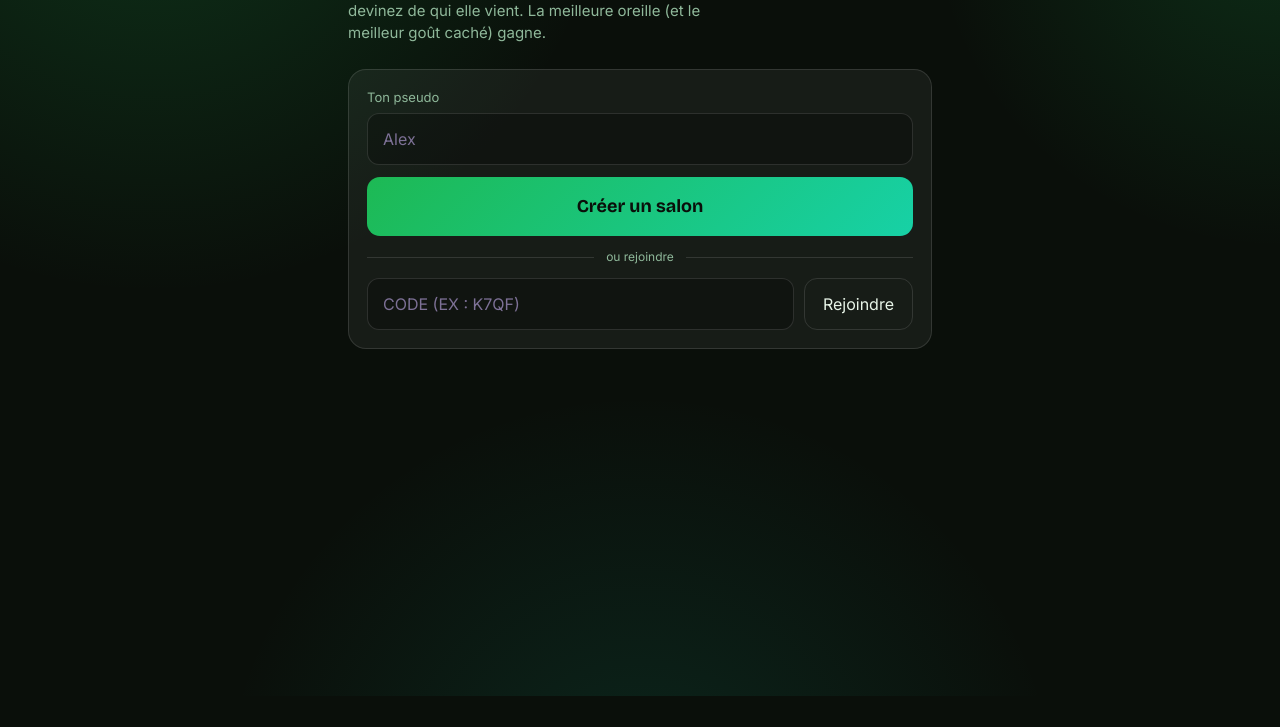
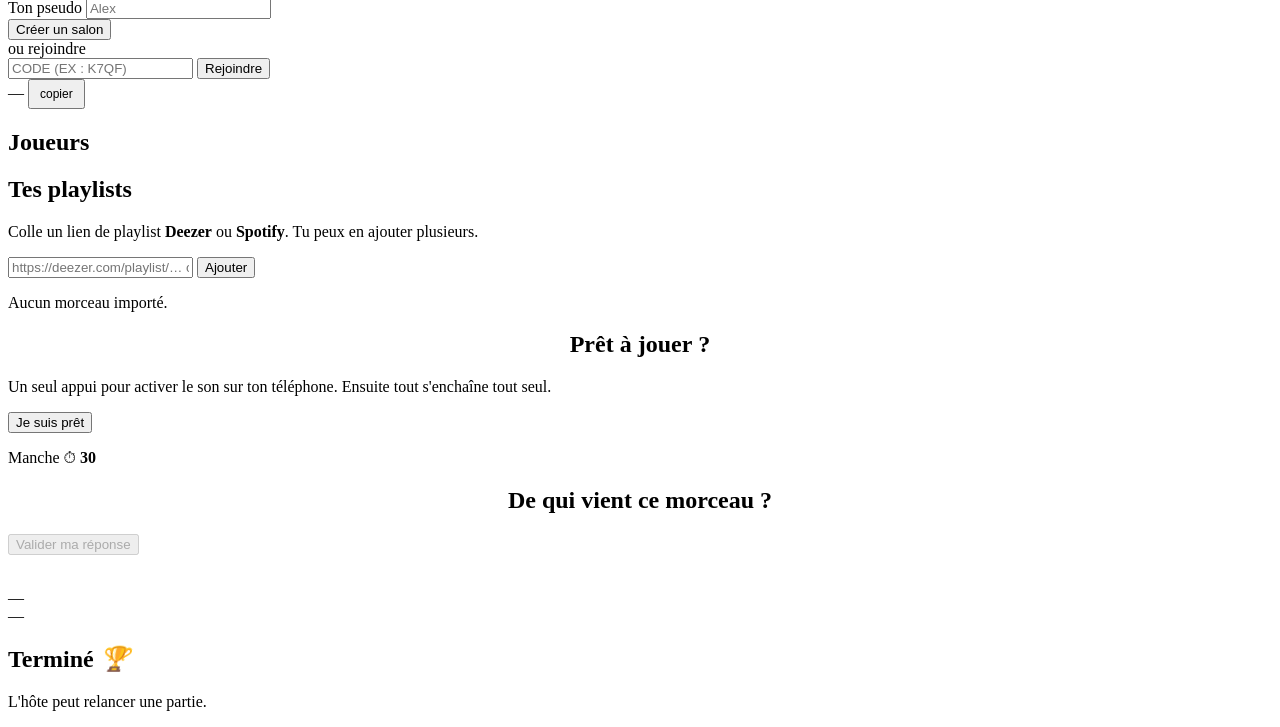
Before and after one commit to martinhairault3-oss/whose-song, a website: page public/index.html in a window 1280 px wide. Shown: the part 104-831 px from the top of the page. Before the commit the page ends 800 px from the top, so only its background shows below. Drawn offline with nearby package versions, Linux system fonts and the light colour scheme; no server answers.

Commit message:
Refactor CSS for game layout and instructions
Removed existing CSS variables and styles, and added new sections for game instructions and deployment.

````diff
--- a/public/style.css
+++ b/public/style.css
@@ -1,296 +1,114 @@
-:root {
-  --bg: #0a0f0a;
-  --bg-2: #111a11;
-  --surface: rgba(255, 255, 255, .055);
-  --surface-2: rgba(255, 255, 255, .09);
-  --line: rgba(255, 255, 255, .12);
-  --ink: #e8f5e8;
-  --muted: #8fb89a;
-  --green: #1DB954;
-  --green-light: #1ed760;
-  --amber: #ffc24b;
-  --cyan: #3de1c9;
-  --teal: #17d1a6;
-  --wrong: #ff6b6b;
-  --spotify: #1db954;
-  --radius: 18px;
-  --font-display: "Bricolage Grotesque", system-ui, sans-serif;
-  --font-body: "Inter", system-ui, sans-serif;
-}
+# Whose Song
 
-* { box-sizing: border-box; margin: 0; padding: 0; }
+Jeu de soirée multijoueur à distance. Chacun colle **un lien de playlist**, on
+tire des morceaux qui n'appartiennent qu'à **un seul** joueur, une chanson passe,
+et tout le monde devine de qui elle vient. Option **blind test** : bonus si tu
+trouves aussi le titre.
 
-body {
-  font-family: var(--font-body);
-  color: var(--ink);
-  background: var(--bg);
-  background-image:
-    radial-gradient(60vw 60vw at 12% -8%, rgba(29, 185, 84, .22), transparent 60%),
-    radial-gradient(50vw 50vw at 100% 0%, rgba(30, 215, 96, .16), transparent 55%),
-    radial-gradient(55vw 55vw at 50% 115%, rgba(23, 209, 166, .12), transparent 60%);
-  min-height: 100dvh;
-  -webkit-font-smoothing: antialiased;
-  line-height: 1.5;
-}
+- **Input** : liens de playlist Deezer (natif) ou Spotify (avec login OAuth).
+- **Audio** : extraits 30s via l'API publique de Deezer (gratuite, sans clé), joués dans une balise `<audio>`.
+- **Temps réel** : Socket.IO. Chacun sur son téléphone, dans son navigateur.
 
-#app {
-  max-width: 620px;
-  margin: 0 auto;
-  padding: 22px 18px 40px;
-  min-height: 100dvh;
-  display: flex;
-  flex-direction: column;
-}
+## Lancer en local
 
-.screen { display: none; flex: 1; flex-direction: column; gap: 18px; }
-.screen.active { display: flex; animation: rise .32s ease both; }
-@keyframes rise { from { opacity: 0; transform: translateY(10px); } }
+```bash
+npm install
+npm start
+# ouvre http://localhost:3000 sur plusieurs onglets/appareils du même réseau
+```
 
-/* ---------- typographie ---------- */
-h1.brand {
-  font-family: var(--font-display);
-  font-weight: 800;
-  font-size: clamp(34px, 9vw, 54px);
-  line-height: .95;
-  letter-spacing: -.02em;
-}
-h1.brand em { font-style: normal; color: var(--green); }
-.tagline { color: var(--muted); font-size: 15px; max-width: 42ch; }
-h2 { font-family: var(--font-display); font-weight: 700; font-size: 24px; letter-spacing: -.01em; }
-.small { font-size: 13px; color: var(--muted); }
+## Déployer (5 min, gratuit)
 
-/* ---------- controles ---------- */
-.card {
-  background: var(--surface);
-  border: 1px solid var(--line);
-  border-radius: var(--radius);
-  padding: 18px;
-}
+N'importe quel hébergeur Node marche. Le plus simple : **Railway** ou **Render**.
 
-input[type="text"], input[type="number"] {
-  width: 100%;
-  font: inherit;
-  color: var(--ink);
-  background: rgba(0, 0, 0, .28);
-  border: 1px solid var(--line);
-  border-radius: 12px;
-  padding: 13px 15px;
-}
-input::placeholder { color: #7d7196; }
-input:focus-visible { outline: 2px solid var(--violet); outline-offset: 1px; }
+1. Pousse ce dossier sur un dépôt GitHub.
+2. Sur Railway/Render : *New → Deploy from repo*.
+3. Commande de démarrage : `npm start`. Le port est lu via `process.env.PORT` (automatique).
+4. Partage l'URL publique à tes potes. Chacun ouvre, crée/rejoint un salon avec le code.
 
-button {
-  font: inherit;
-  cursor: pointer;
-  border: none;
-  border-radius: 13px;
-  padding: 13px 18px;
-  color: var(--ink);
-  background: var(--surface-2);
-  transition: transform .08s ease, filter .15s ease;
-}
-button:active { transform: translateY(1px) scale(.995); }
-button:focus-visible { outline: 2px solid var(--amber); outline-offset: 2px; }
-button:disabled { opacity: .45; cursor: not-allowed; }
+## Import Spotify (OAuth)
 
-.btn-primary {
-  font-family: var(--font-display);
-  font-weight: 700;
-  font-size: 18px;
-  background: linear-gradient(135deg, var(--green), var(--teal));
-  color: #0a0f0a;
-  padding: 16px 20px;
-}
-.btn-primary:hover { filter: brightness(1.06); }
-.btn-ghost { background: transparent; border: 1px solid var(--line); }
-.row { display: flex; gap: 10px; }
-.row > * { flex: 1; }
-.stack { display: flex; flex-direction: column; gap: 12px; }
-.grow { flex: 1; }
-label.field { display: block; font-size: 13px; color: var(--muted); margin-bottom: 6px; }
+Deezer marche sans rien configurer. Pour accepter aussi des **liens de playlist
+Spotify**, il faut configurer une app Spotify :
 
-/* ---------- bouton Spotify ---------- */
-.btn-spotify {
-  font-family: var(--font-display);
-  font-weight: 700;
-  font-size: 15px;
-  background: var(--spotify);
-  color: #fff;
-  padding: 12px 18px;
-  border-radius: 999px;
-  width: 100%;
-}
-.btn-spotify:hover:not(:disabled) { filter: brightness(1.1); }
-.btn-spotify.connected {
-  background: transparent;
-  border: 1px solid var(--spotify);
-  color: var(--spotify);
-}
+1. Crée une app gratuite sur le
+   [dashboard développeur Spotify](https://developer.spotify.com/dashboard).
+2. Dans les **Redirect URIs** de l'app, ajoute :
+   - En local : `http://localhost:3000/auth/spotify/callback`
+   - En production : `https://ton-domaine.onrender.com/auth/spotify/callback`
+3. Définis les variables d'environnement côté serveur :
 
-.spotify-badge {
-  font-size: 10px;
-  font-weight: 600;
-  color: var(--spotify);
-  background: rgba(29, 185, 84, .15);
-  padding: 2px 6px;
-  border-radius: 999px;
-  text-transform: uppercase;
-  letter-spacing: .04em;
-}
+```
+SPOTIFY_CLIENT_ID=xxxx
+SPOTIFY_CLIENT_SECRET=xxxx
+```
 
-/* ---------- accueil ---------- */
-.home-hero { margin: 8px 0 6px; }
-.divider { display: flex; align-items: center; gap: 12px; color: var(--muted); font-size: 12px; }
-.divider::before, .divider::after { content: ""; height: 1px; background: var(--line); flex: 1; }
+Chaque joueur qui veut importer une playlist Spotify clique le bouton **Se
+connecter à Spotify** dans le lobby. Il autorise l'app, revient automatiquement
+dans le salon, puis colle son lien normalement. Les pistes Spotify sont
+ensuite matchées sur Deezer (par ISRC, sinon par recherche) pour récupérer
+l'extrait jouable.
 
-/* ---------- lobby ---------- */
-.code-pill {
-  font-family: var(--font-display);
-  font-weight: 800;
-  font-size: 30px;
-  letter-spacing: .28em;
-  padding: 10px 18px 10px 24px;
-  background: rgba(0, 0, 0, .3);
-  border: 1px dashed var(--line);
-  border-radius: 14px;
-  display: inline-flex;
-  gap: 12px;
-  align-items: center;
-}
-.players { display: flex; flex-wrap: wrap; gap: 8px; }
-.chip {
-  display: inline-flex; align-items: center; gap: 7px;
-  padding: 8px 13px; border-radius: 999px;
-  background: var(--surface-2); border: 1px solid var(--line);
-  font-size: 14px;
-}
-.chip .dot { width: 8px; height: 8px; border-radius: 50%; background: var(--cyan); }
-.chip.off .dot { background: #6b6280; }
-.chip .host { color: var(--amber); font-size: 12px; }
-.chip .count { color: var(--muted); font-size: 12px; }
+> **Limite Development Mode** : en mode développement Spotify, seuls **25
+> utilisateurs whitelistés** peuvent s'authentifier (tu les ajoutes dans le
+> dashboard Spotify, section *User Management*). Pour ouvrir à tout le monde,
+> il faut demander une **Extended Quota** à Spotify — c'est un process de
+> review.
 
-.toggle { display: flex; align-items: center; gap: 10px; }
-.toggle input { width: 44px; height: 26px; appearance: none; background: rgba(0,0,0,.35); border: 1px solid var(--line); border-radius: 999px; position: relative; cursor: pointer; }
-.toggle input::after { content: ""; position: absolute; top: 2px; left: 2px; width: 20px; height: 20px; border-radius: 50%; background: var(--muted); transition: .18s; }
-.toggle input:checked { background: linear-gradient(135deg, var(--green), var(--teal)); }
-.toggle input:checked::after { left: 20px; background: #fff; }
+## Comment marche une partie
 
-/* ---------- vinyle (element signature) ---------- */
-.stage { display: flex; flex-direction: column; align-items: center; gap: 14px; padding: 8px 0; }
-.disc {
-  --size: min(66vw, 300px);
-  width: var(--size); height: var(--size);
-  border-radius: 50%;
-  position: relative;
-  background:
-    repeating-radial-gradient(circle at 50% 50%, #0c0712 0 2px, #17101f 2px 4px);
-  box-shadow: 0 0 0 6px #050a05, 0 24px 60px rgba(0,0,0,.55), 0 0 80px rgba(29,185,84,.18);
-}
-.disc::before {
-  content: ""; position: absolute; inset: 27%;
-  border-radius: 50%;
-  background: conic-gradient(from 0deg, var(--green), var(--amber), var(--cyan), var(--teal), var(--green));
-}
-.disc::after {
-  content: ""; position: absolute; inset: 45%;
-  border-radius: 50%; background: #050a05; border: 3px solid #132213;
-}
-.disc.spinning { animation: spin 3.2s linear infinite; }
-@keyframes spin { to { transform: rotate(360deg); } }
-.disc .cover {
-  position: absolute; inset: 27%; border-radius: 50%; object-fit: cover;
-  opacity: 0; transition: opacity .4s ease;
-}
-.disc.revealed .cover { opacity: 1; }
-.disc.revealed::before { opacity: 0; }
+1. Un joueur **crée un salon**, les autres **rejoignent** avec le code à 4 lettres.
+2. Chacun colle une ou plusieurs playlists dans le lobby (Deezer directement,
+   Spotify après s'être connecté).
+3. L'hôte règle le nombre de manches + le blind test, puis lance.
+4. **Un seul tap "Je suis prêt"** par joueur (obligatoire pour débloquer le son
+   sur mobile — voir Limites). Ensuite tout s'enchaîne.
+5. À chaque manche : l'extrait joue, chacun devine le propriétaire (+ le titre si
+   blind test), puis révélation et points.
+6. Classement final. L'hôte peut relancer.
 
-.timer-ring { font-family: var(--font-display); font-weight: 700; font-size: 15px; color: var(--muted); }
-.timer-ring b { color: var(--amber); font-size: 22px; }
-.countdown {
-  font-family: var(--font-display); font-weight: 800;
-  font-size: clamp(60px, 22vw, 120px); color: var(--amber); line-height: 1;
-}
+### Points
 
-/* ---------- vote ---------- */
-.guess-grid { display: grid; grid-template-columns: 1fr 1fr; gap: 10px; }
-.guess-btn {
-  font-family: var(--font-display); font-weight: 700; font-size: 17px;
-  padding: 16px 12px; border: 1px solid var(--line); background: var(--surface);
-}
-.guess-btn.picked { background: linear-gradient(135deg, var(--green), var(--teal)); color: #fff; border-color: transparent; }
-.guess-btn:disabled { opacity: .8; }
+- Bon propriétaire trouvé : **+100**
+- Titre correct (blind test) : **+50**
+- Le propriétaire gagne **+20 par joueur piégé** (qui s'est trompé) → récompense
+  les morceaux vraiment personnels.
 
-/* ---------- reveal ---------- */
-.owner-tag { text-align: center; }
-.owner-tag .who { font-family: var(--font-display); font-weight: 800; font-size: 30px; }
-.owner-tag .song { color: var(--muted); }
-.result-line { display: flex; justify-content: space-between; align-items: center; padding: 11px 14px; border-radius: 12px; background: var(--surface); border: 1px solid var(--line); }
-.result-line .verdict.ok { color: var(--cyan); }
-.result-line .verdict.no { color: var(--wrong); }
-.result-line .title-guess { color: var(--muted); font-style: italic; font-size: 13px; }
-.delta { font-family: var(--font-display); font-weight: 700; color: var(--amber); }
+## Limites honnêtes (v1)
 
-/* ---------- classement ---------- */
-.rank { display: flex; flex-direction: column; gap: 8px; }
-.rank .row-item { display: flex; align-items: center; gap: 12px; padding: 12px 14px; border-radius: 12px; background: var(--surface); border: 1px solid var(--line); }
-.rank .row-item .pos { font-family: var(--font-display); font-weight: 800; width: 28px; color: var(--muted); }
-.rank .row-item.first { background: linear-gradient(135deg, rgba(29,185,84,.22), rgba(255,194,75,.14)); border-color: rgba(29,185,84,.5); }
-.rank .row-item.first .pos { color: var(--amber); }
-.rank .row-item .pts { margin-left: auto; font-family: var(--font-display); font-weight: 700; }
+- **Le tap de départ est incontournable.** Aucune API ne peut jouer du son sur
+  mobile sans un premier geste utilisateur : c'est une règle des navigateurs.
+  D'où le bouton « Je suis prêt ». Après ça, c'est automatique.
+- **Couverture Deezer ~85-95 %** du grand public. Les morceaux sans extrait
+  Deezer (obscurs, indispo dans ta région) sont ignorés silencieusement.
+- **Règle d'exclusivité** : un morceau présent chez 2 joueurs devient
+  inutilisable (impossible à attribuer). Avec des goûts très proches, le pool
+  peut fondre — variez les playlists.
+- **Synchro audio** entre téléphones à ~1-2 s près (horloges des appareils). Sans
+  impact sur l'équité : la fenêtre de réponse est arbitrée par le serveur.
+- **Blind test** : un joueur déterminé pourrait inspecter l'URL de l'extrait pour
+  retrouver le titre. Acceptable entre amis ; à durcir si besoin.
+- **Spotify Dev Mode** : 25 utilisateurs max. Au-delà, il faut demander Extended
+  Quota.
+- **Spotify → redirect** : la connexion Spotify fait un aller-retour navigateur
+  (3–4 s). Le joueur est reconnecté automatiquement dans le salon ensuite.
+- État **en mémoire** : un redémarrage du serveur vide les parties en cours.
 
-.toast {
-  position: fixed; left: 50%; bottom: 24px; transform: translateX(-50%) translateY(20px);
-  background: #0f1f12; border: 1px solid var(--green); color: var(--ink);
-  padding: 12px 18px; border-radius: 12px; font-size: 14px; max-width: 90vw;
-  opacity: 0; pointer-events: none; transition: .25s; z-index: 50;
-}
-.toast.show { opacity: 1; transform: translateX(-50%) translateY(0); }
+## Idées pour la suite
 
-.hint { color: var(--muted); font-size: 13px; text-align: center; }
+- Résolution YouTube en secours quand Deezer n'a pas l'extrait.
+- Refresh automatique du token Spotify (actuellement valide 1h, suffisant pour une soirée).
+- Extrait qui démarre à un endroit aléatoire du morceau (plus dur).
+- Petit indicateur privé « c'est ton morceau » pour le propriétaire du tour.
+- Persistance (Redis) pour survivre aux redémarrages.
 
-/* ---------- kick + stop ---------- */
-.kick-btn {
-  background: transparent; border: none; color: var(--wrong);
-  font-size: 14px; padding: 0 2px 0 6px; cursor: pointer;
-  opacity: .6; transition: opacity .15s;
-}
-.kick-btn:hover { opacity: 1; }
+## Structure
 
-.btn-danger {
-  color: var(--wrong); border-color: var(--wrong);
-  font-size: 14px; padding: 10px 16px; margin-top: 4px;
-}
-
-.result-line.first-rank { border-color: rgba(255,194,75,.4); }
-.result-line .pts { font-family: var(--font-display); font-weight: 700; color: var(--amber); }
-
-/* ---------- playlists sauvegardees ---------- */
-.saved-row {
-  display: flex; justify-content: space-between; align-items: center;
-  padding: 10px 14px; border-radius: 12px;
-  background: var(--surface); border: 1px solid var(--line);
-}
-.saved-name { font-size: 14px; overflow: hidden; text-overflow: ellipsis; white-space: nowrap; flex: 1; }
-.saved-btns { display: flex; gap: 6px; align-items: center; flex-shrink: 0; }
-.saved-btn { font-size: 12px; padding: 6px 12px; }
-
-/* ---------- notifications "a trouvé" ---------- */
-.found-feed {
-  position: fixed; top: 70px; left: 50%; transform: translateX(-50%);
-  display: flex; flex-direction: column; gap: 6px;
-  z-index: 40; pointer-events: none;
-}
-.found-msg {
-  background: rgba(61, 225, 201, .15);
-  border: 1px solid var(--cyan); color: var(--cyan);
-  padding: 8px 18px; border-radius: 999px;
-  font-size: 14px; font-weight: 600; white-space: nowrap;
-  animation: foundPop .3s ease, foundFade .5s ease 2s forwards;
-}
-@keyframes foundPop { from { opacity: 0; transform: scale(.8) translateY(-8px); } }
-@keyframes foundFade { to { opacity: 0; transform: translateY(-10px); } }
-
-@media (prefers-reduced-motion: reduce) {
-  .disc.spinning { animation: none; }
-  .screen.active { animation: none; }
-}
+```
+server.js        serveur + Socket.IO + OAuth Spotify + machine à états du jeu
+music.js         import playlists (Deezer natif, Spotify via token OAuth)
+public/
+  index.html     écrans (accueil, lobby, jeu, reveal, classement)
+  app.js         logique client + audio synchronisé + flow Spotify
+  style.css      thème
+```
````
